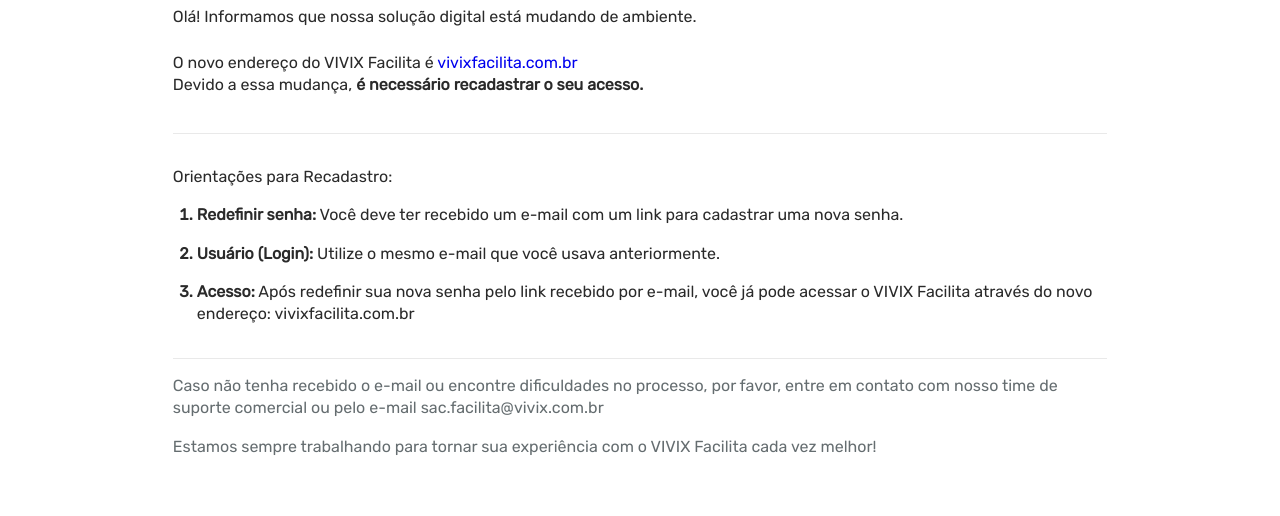
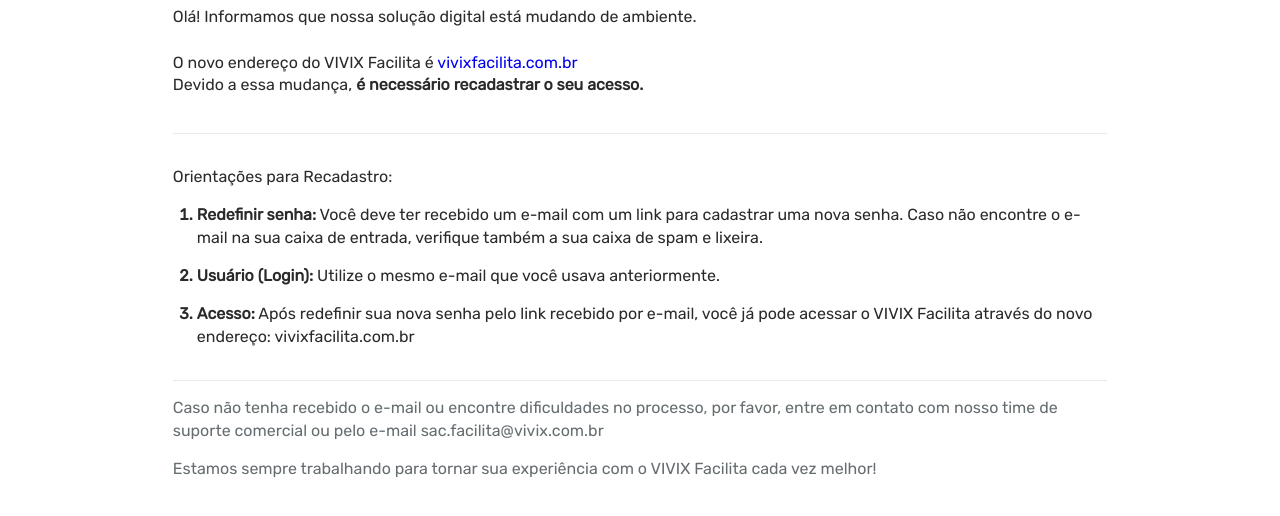
Before and after one commit to nickolasvitor/vivixfacilita, a plain HTML site: page index.html in a window 1280 px wide. Shown: the part 234-750 px from the top of the page. Drawn offline with Linux system fonts and the light colour scheme.

```diff
--- a/index.html
+++ b/index.html
@@ -61,7 +61,7 @@
         <ol>
             <h5>Orientações para Recadastro: </h5>
             <div style="margin-left: 24px;">
-            <li><b>Redefinir senha:</b> Você deve ter recebido um e-mail com um link para cadastrar uma nova senha.</li>
+            <li><b>Redefinir senha:</b> Você deve ter recebido um e-mail com um link para cadastrar uma nova senha. Caso não encontre o e-mail na sua caixa de entrada, verifique também a sua caixa de spam e lixeira.</li>
             <li><b>Usuário (Login):</b> Utilize o mesmo e-mail que você usava anteriormente.</li>
             <li><b>Acesso:</b> Após redefinir sua nova senha pelo link recebido por e-mail, você já pode acessar o VIVIX Facilita através do novo endereço: vivixfacilita.com.br</li>
         </div>
```
